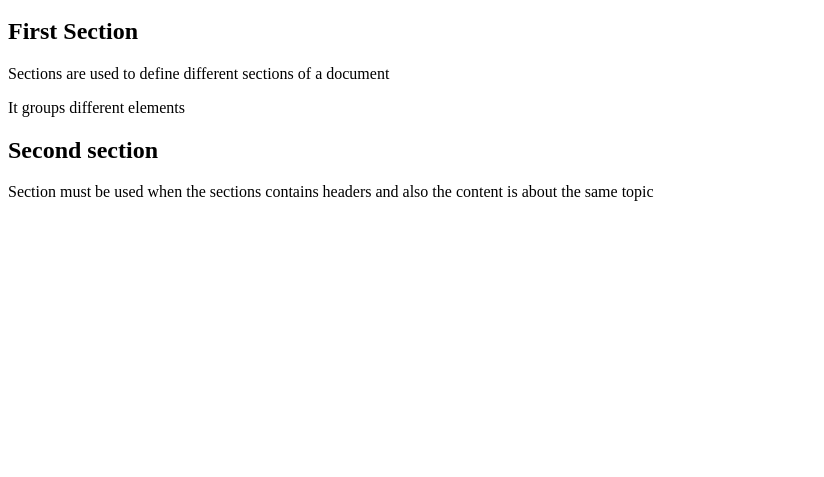
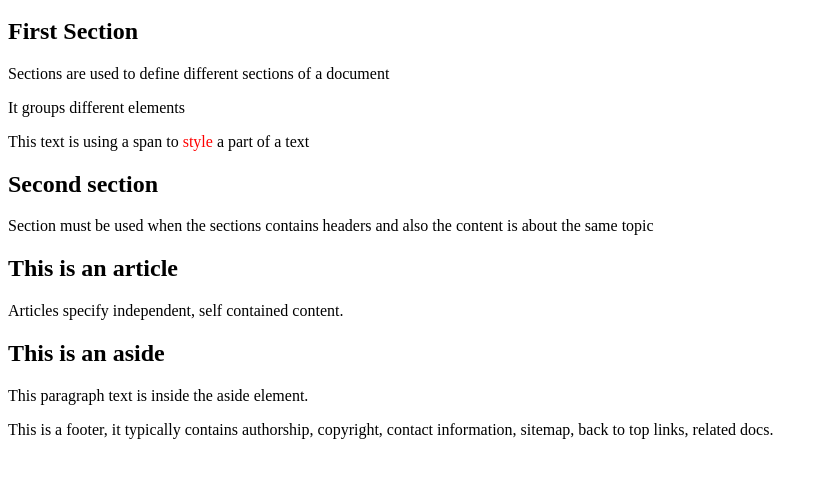
Before and after one commit to jl-molina/JavaScript-School-Platzi, a plain HTML site: page Most used HTML tags/usingTags.html in a window 1280 px wide. Shown: the part 201-678 px from the top of the page, without its empty margins (0-824 px from the left). Drawn offline with Linux system fonts and the light colour scheme.

Commit message:
feat: added new tags

```diff
--- a/Most used HTML tags/usingTags.html
+++ b/Most used HTML tags/usingTags.html
@@ -23,10 +23,22 @@
         <h2>First Section</h2>
         <p>Sections are used to define different sections of a document</p>
         <p>It groups different elements</p>
+        <p>This text is using a span to <span style="color:red">style</span> a part of a text</p>
     </section>
     <section>
         <h2>Second section</h2>
         <p>Section must be used when the sections contains headers and also the content is about the same topic</p>
     </section>
+    <article>
+        <h2>This is an article</h2>
+        <p>Articles specify independent, self contained content.</p>
+    </article>
+    <aside>
+        <h2>This is an aside</h2>
+        <p>This paragraph text is inside the aside element.</p>
+    </aside>
+    <footer>
+        <p>This is a footer, it typically contains authorship, copyright, contact information, sitemap, back to top links, related docs.</p>
+    </footer>
 </body>
 </html>
```
